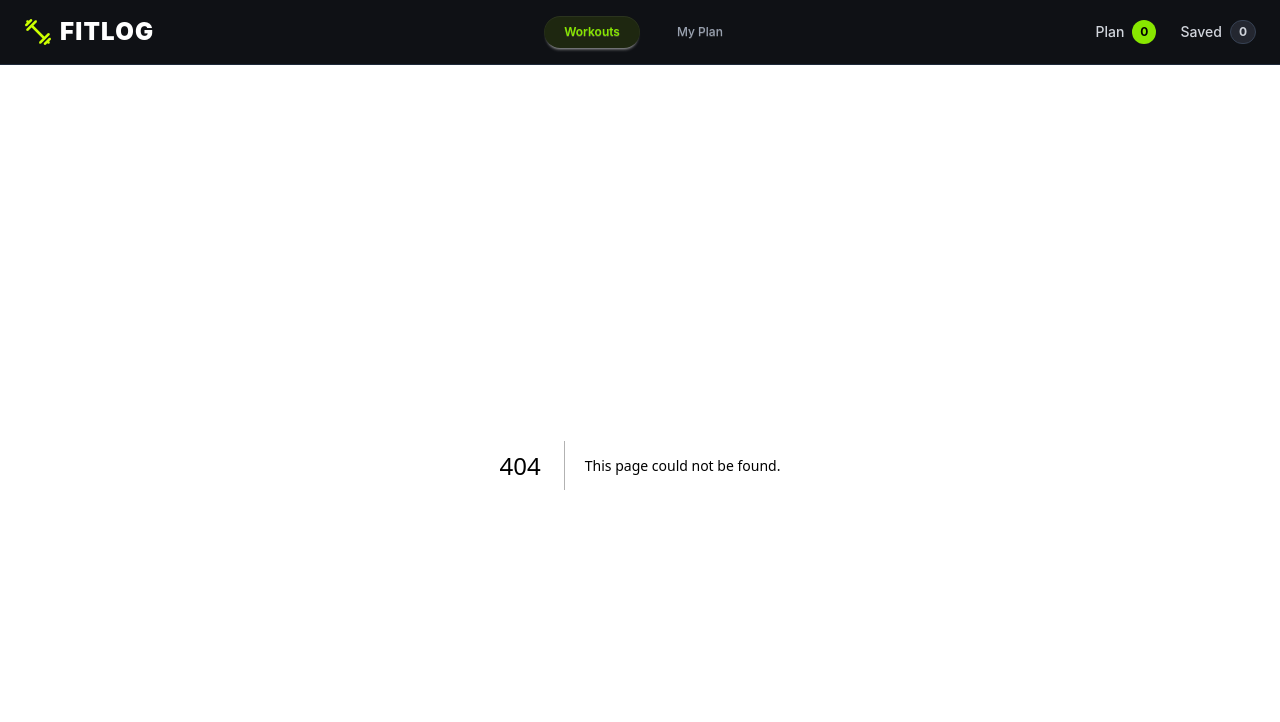
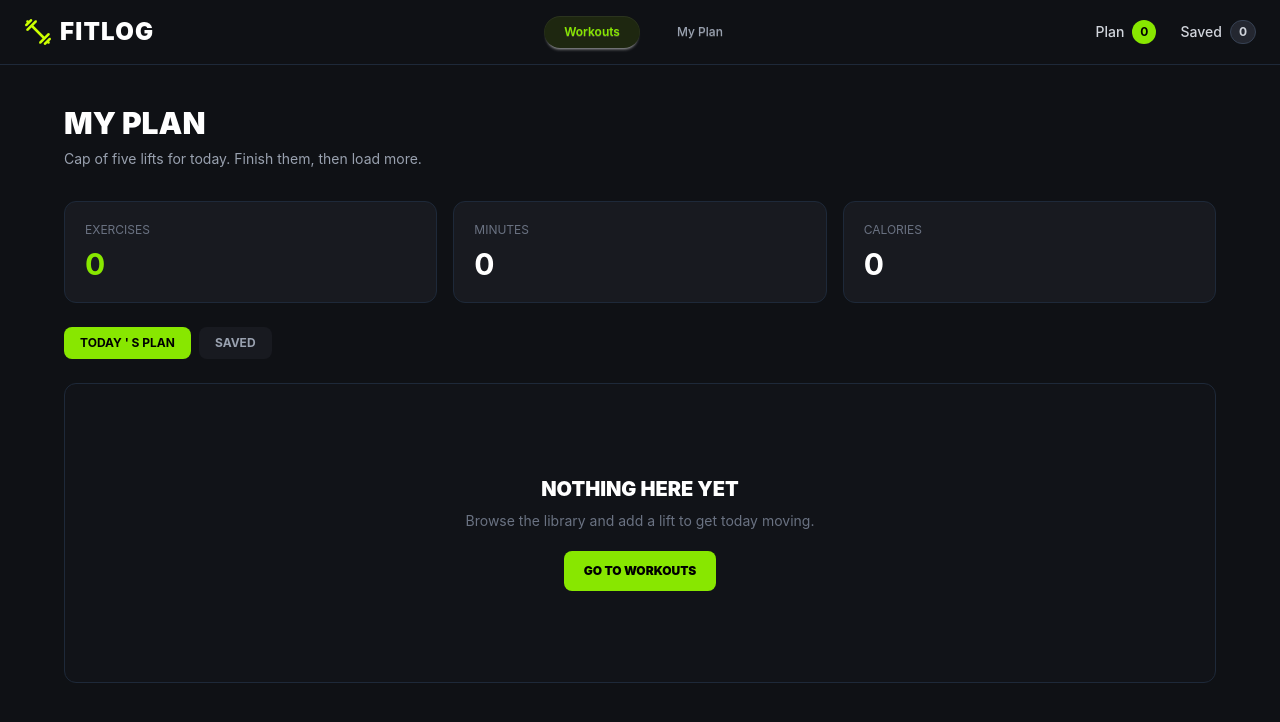
Before and after one commit to Saiful0966/Assignment-06, a Next.js app: page /my-plan in a window 1280 px wide. Before the commit this address had no page. Shown: the top 722 px of the page. Built offline with nearby package versions, Linux system fonts and the light colour scheme.

Commit message:
my-plan page add

```diff
--- /dev/null
+++ b/src/app/my-plan/page.tsx
@@ -0,0 +1,93 @@
+"use client";
+
+import Link from "next/link";
+
+const MyPlanPage = () => {
+  return (
+    <main className="min-h-screen bg-[#0f1115] px-6 py-10 text-white md:px-10">
+      <div className="mx-auto max-w-6xl">
+
+        {/* Heading */}
+        <div className="mb-8">
+          <h1 className="text-3xl font-black uppercase">
+            MY PLAN
+          </h1>
+
+          <p className="mt-2 text-sm text-gray-400">
+            Cap of five lifts for today. Finish them, then load more.
+          </p>
+        </div>
+
+        {/* Metrics */}
+        <div className="grid grid-cols-1 gap-4 sm:grid-cols-3">
+
+          <div className="rounded-xl border border-gray-800 bg-[#181a20] p-5">
+            <p className="text-xs uppercase text-gray-500">
+              Exercises
+            </p>
+            <h2 className="mt-2 text-3xl font-bold text-[#88e700]">
+              0
+            </h2>
+          </div>
+
+          <div className="rounded-xl border border-gray-800 bg-[#181a20] p-5">
+            <p className="text-xs uppercase text-gray-500">
+              Minutes
+            </p>
+            <h2 className="mt-2 text-3xl font-bold">
+              0
+            </h2>
+          </div>
+
+          <div className="rounded-xl border border-gray-800 bg-[#181a20] p-5">
+            <p className="text-xs uppercase text-gray-500">
+              Calories
+            </p>
+            <h2 className="mt-2 text-3xl font-bold">
+              0
+            </h2>
+          </div>
+
+        </div>
+
+        {/* Tabs */}
+        <div className="mt-6 flex gap-2">
+          <button className="rounded-lg bg-[#88e700] px-4 py-2 text-xs font-bold text-black">
+            TODAY &apos; S PLAN
+          </button>
+
+          <button className="rounded-lg bg-[#181a20] px-4 py-2 text-xs font-bold text-gray-400">
+            SAVED
+          </button>
+        </div>
+
+        {/* Empty State */}
+        <div className="mt-6 flex min-h-[300px] items-center justify-center rounded-xl border border-gray-800 bg-[#111318]">
+
+          <div className="text-center">
+
+            <h2 className="text-xl font-black uppercase">
+              NOTHING HERE YET
+            </h2>
+
+            <p className="mt-2 text-sm text-gray-500">
+              Browse the library and add a lift to get today moving.
+            </p>
+
+            <Link
+              href="/"
+              className="mt-5 inline-block rounded-lg bg-[#88e700] px-5 py-3 text-xs font-black uppercase text-black"
+            >
+              GO TO WORKOUTS
+            </Link>
+
+          </div>
+
+        </div>
+
+      </div>
+    </main>
+  );
+};
+
+export default MyPlanPage;
--- a/src/app/workout/[id]/page.tsx
+++ b/src/app/workout/[id]/page.tsx
@@ -7,9 +7,14 @@ interface Workout {
   image: string;
   muscleGroups: string[];
   equipment: string;
+  difficulty: string;
   duration: number | string;
   caloriesBurned: number | string;
+  sets: number | string;
+  reps: number | string;
   rating: number | string;
+  description: string;
+  instructions: string[];
 }
 
 async function getWorkout(id: string): Promise<Workout | null> {
@@ -73,7 +78,7 @@ export default async function WorkoutDetailsPage({
 
             {/* description */}
             <p className="text-gray-400 text-sm leading-relaxed">
-              A compound exercise that builds chest thickness, triceps, and pressing power. Focus on controlled form and full range of motion.
+              {workout.description}
             </p>
 
             {/* Group Tags */}
@@ -89,35 +94,85 @@ export default async function WorkoutDetailsPage({
             </div>
 
             {/* Card List */}
+
             <div className="bg-[#0f1115] rounded-xl p-4 border border-gray-800/80 space-y-3 mt-4">
+
               <div className="flex justify-between items-center text-xs">
-                <span className="text-gray-400 uppercase font-semibold">Equipment</span>
-                <span className="text-white font-bold">{workout.equipment}</span>
+               <span className="text-gray-400 uppercase font-semibold">
+                  Equipment
+               </span>
+                <span className="text-white font-bold">
+                  {workout.equipment}
+               </span>
               </div>
+
               <div className="flex justify-between items-center text-xs border-t border-gray-800/60 pt-2">
-                <span className="text-gray-400 uppercase font-semibold">Duration</span>
-                <span className="text-white font-bold">{workout.duration} min</span>
+                <span className="text-gray-400 uppercase font-semibold">
+                  Difficulty
+                </span>
+                <span className="text-white font-bold">
+                 {workout.difficulty}
+                </span>
+             </div>
+
+              <div className="flex justify-between items-center text-xs border-t border-gray-800/60 pt-2">
+                <span className="text-gray-400 uppercase font-semibold">
+                  Sets
+               </span>
+               <span className="text-white font-bold">
+                 {workout.sets}
+                </span>
               </div>
+
               <div className="flex justify-between items-center text-xs border-t border-gray-800/60 pt-2">
-                <span className="text-gray-400 uppercase font-semibold">Calories Burned</span>
-                <span className="text-white font-bold">{workout.caloriesBurned} kcal</span>
+                <span className="text-gray-400 uppercase font-semibold">
+                  Reps
+                </span>
+                <span className="text-white font-bold">
+                  {workout.reps}
+                </span>
               </div>
+
               <div className="flex justify-between items-center text-xs border-t border-gray-800/60 pt-2">
-                <span className="text-gray-400 uppercase font-semibold">Rating</span>
-                <span className="text-yellow-400 font-bold">★ {workout.rating}</span>
+                <span className="text-gray-400 uppercase font-semibold">
+                  Duration
+                </span>
+                <span className="text-white font-bold">
+                 {workout.duration} min
+                </span>
               </div>
+
+              <div className="flex justify-between items-center text-xs border-t border-gray-800/60 pt-2">
+                <span className="text-gray-400 uppercase font-semibold">
+                  Calories Burned
+                </span>
+                <span className="text-white font-bold">
+                  {workout.caloriesBurned} kcal
+                </span>
+             </div>
+
+              <div className="flex justify-between items-center text-xs border-t border-gray-800/60 pt-2">
+                <span className="text-gray-400 uppercase font-semibold">
+                  Rating
+                </span>
+                <span className="text-yellow-400 font-bold">
+                  ★ {workout.rating}
+                </span>
+             </div>
+
             </div>
 
+
             {/* Instructions List */}
+
             <div className="space-y-2 pt-2">
               <h3 className="text-xs font-extrabold uppercase text-gray-300 tracking-wider">
                 INSTRUCTIONS
               </h3>
               <ol className="list-decimal list-inside text-xs text-gray-400 space-y-1.5 leading-normal">
-                <li>Lie flat on the bench with your feet firmly planted on the ground.</li>
-                <li>Grasp the bar with a medium-width grip for optimal chest engagement.</li>
-                <li>Unrack the bar and lower it smoothly to your mid-chest level.</li>
-                <li>Push the bar back up explosively until your arms are fully extended.</li>
+               {workout.instructions.map((instruction, index) => (
+                <li key={index}>{instruction}</li>
+               ))}
               </ol>
             </div>
           </div>
--- a/src/components/Homepage/WorkoutLibrary.tsx
+++ b/src/components/Homepage/WorkoutLibrary.tsx
@@ -16,7 +16,7 @@ interface Workout {
     //  https://api.abcz.workers.dev/api/fitlog
 
 const WorkoutLibrary = async () => {
-  const res = await fetch("https://api.api-store.workers.dev/api/fitlog ", {
+  const res = await fetch("https://api.api-store.workers.dev/api/fitlog", {
     cache: "no-store",
   });
 
--- a/src/components/Navbar.tsx
+++ b/src/components/Navbar.tsx
@@ -1,6 +1,7 @@
 
 import React from 'react';
 import Image from 'next/image';
+import Link from "next/link";
 import logo from "@/assets/logo.png";
 
 const Navbar = () => {
@@ -50,32 +51,46 @@ const Navbar = () => {
       {/* Navbar Workouts and  My Plan button */}
 
       <div className="navbar-center hidden lg:flex">
-        <div className="flex items-center gap-6">
-          <button className="btn btn-sm border-none bg-[#1e2710] text-[#88e700] hover:bg-[#283514] rounded-full px-5 font-semibold text-xs capitalize">
-            Workouts
-          </button>
-          <button className="btn btn-sm btn-ghost text-gray-400 hover:text-white rounded-full px-3 font-medium text-xs capitalize">
-            My Plan
-          </button>
+       <div className="flex items-center gap-6">
+        <Link
+          href="/"
+          className="btn btn-sm border-none bg-[#1e2710] text-[#88e700] hover:bg-[#283514] rounded-full px-5 font-semibold text-xs capitalize flex items-center justify-center">
+          Workouts
+         </Link>
+
+         <Link
+           href="/my-plan"
+           className="btn btn-sm btn-ghost text-gray-400 hover:text-white rounded-full px-3 font-medium text-xs capitalize flex items-center justify-center">
+           My Plan
+          </Link>
         </div>
       </div>
 
-      {/* Navbar Plan */}
+
+      {/* Navbar Plan & Saved */}
+
       <div className="navbar-end flex items-center gap-6">
-        <div className="flex items-center gap-2 cursor-pointer">
-          <span className="text-sm font-medium text-gray-300"> Plan </span>
+        {/* Navbar Plan  */}
+        <Link
+          href="/my-plan"
+          className="flex items-center gap-2 cursor-pointer hover:opacity-80 transition duration-150"
+        >
+          <span className="text-sm font-medium text-gray-300">Plan</span>
           <span className="badge bg-[#88e700] text-black font-bold text-xs px-2 py-2 rounded-full border-none">
             0
           </span>
-        </div>
+        </Link>
 
         {/* Navbar Saved */}
-        <div className="flex items-center gap-2 cursor-pointer">
-          <span className="text-sm font-medium text-gray-300"> Saved </span>
+        <Link
+          href="/my-plan"
+          className="flex items-center gap-2 cursor-pointer hover:opacity-80 transition duration-150"
+        >
+          <span className="text-sm font-medium text-gray-300">Saved</span>
           <span className="badge bg-[#242730] text-gray-300 border border-gray-700 font-bold text-xs px-2 py-2 rounded-full">
             0
           </span>
-        </div>
+        </Link>
       </div>
     </div>
   );
```
